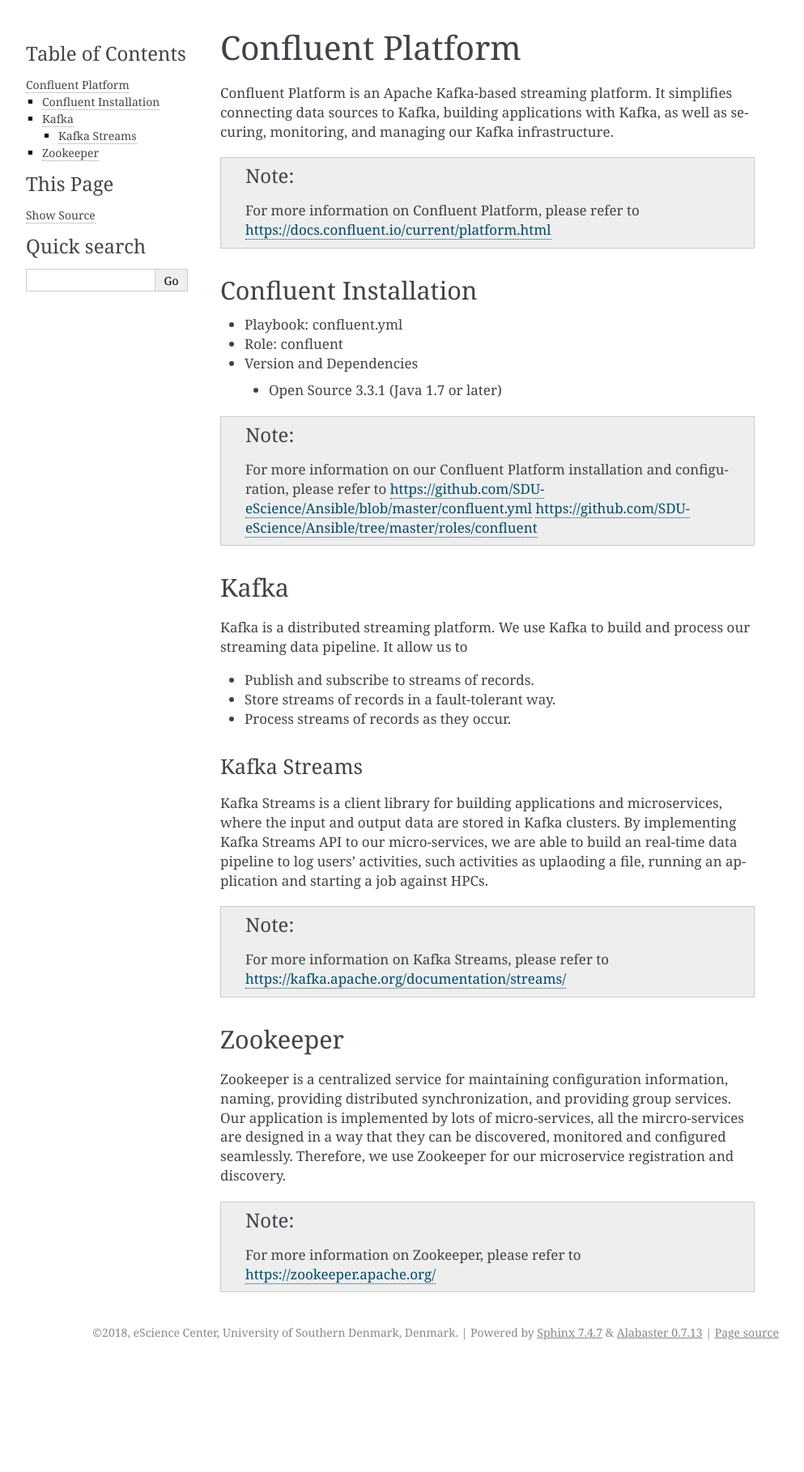
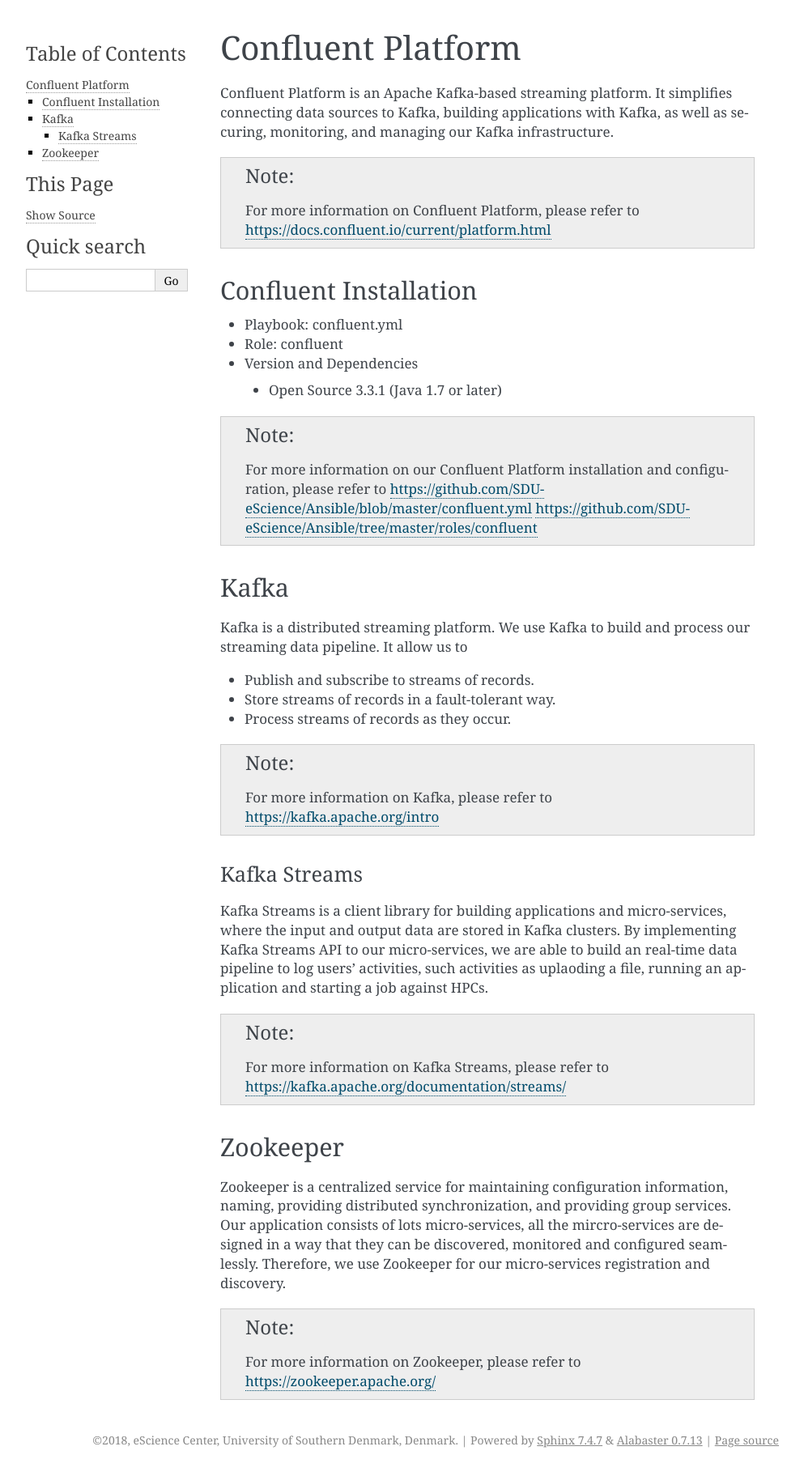
Before and after one commit to SDU-eScience/SDUCloudDoc, a Sphinx documentation site: the page built from docs/source/confluent.rst, in a window 1280 px wide. Shown: the whole page at 81% size, without its empty margins (148-1141 px from the left). Built offline with Sphinx 7.4.7, drawn with Linux system fonts in a browser that asks for light colours; before the commit the page ends 1685 px from its top, so only the background shows below that.

Commit message:
Corrects  writtings.

```diff
--- a/docs/source/confluent.rst
+++ b/docs/source/confluent.rst
@@ -36,9 +36,13 @@
 * Store streams of records in a fault-tolerant way.
 * Process streams of records as they occur.
 
+.. note::
+
+   For more information on Kafka, please refer to `<https://kafka.apache.org/intro>`_
+
 Kafka Streams
 ^^^^^^^^^^^^^
-Kafka Streams is a client library for building applications and microservices, where the input and output data are stored in Kafka clusters. By implementing Kafka Streams API to our micro-services, we are able to build an real-time data pipeline to log users' activities, such activities as uplaoding a file, running an application and starting a job against HPCs.
+Kafka Streams is a client library for building applications and micro-services, where the input and output data are stored in Kafka clusters. By implementing Kafka Streams API to our micro-services, we are able to build an real-time data pipeline to log users' activities, such activities as uplaoding a file, running an application and starting a job against HPCs.
 
 .. note::
 
@@ -48,7 +52,7 @@
 
 Zookeeper
 ---------
-Zookeeper is a centralized service for maintaining configuration information, naming, providing distributed synchronization, and providing group services. Our application is implemented by lots of micro-services, all the mircro-services are designed in a way that they can be discovered, monitored and configured seamlessly. Therefore, we use Zookeeper for our microservice registration and discovery.
+Zookeeper is a centralized service for maintaining configuration information, naming, providing distributed synchronization, and providing group services. Our application consists of lots micro-services, all the mircro-services are designed in a way that they can be discovered, monitored and configured seamlessly. Therefore, we use Zookeeper for our micro-services registration and discovery.
 
 .. note::
 
```
